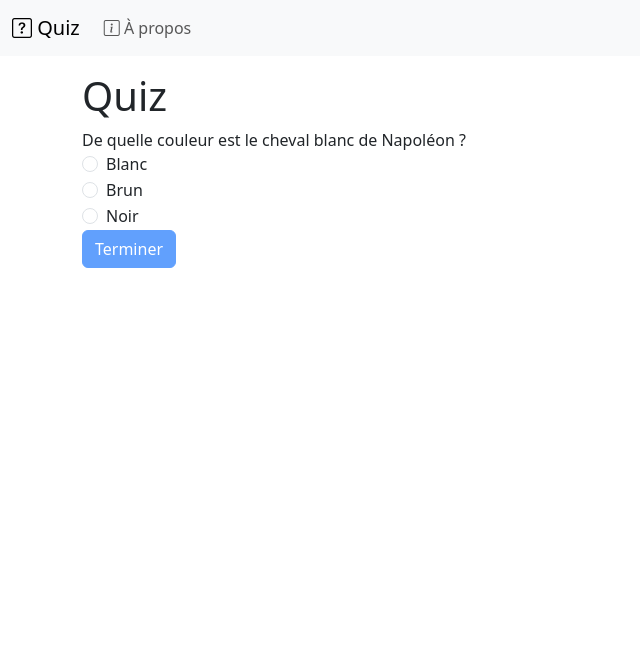
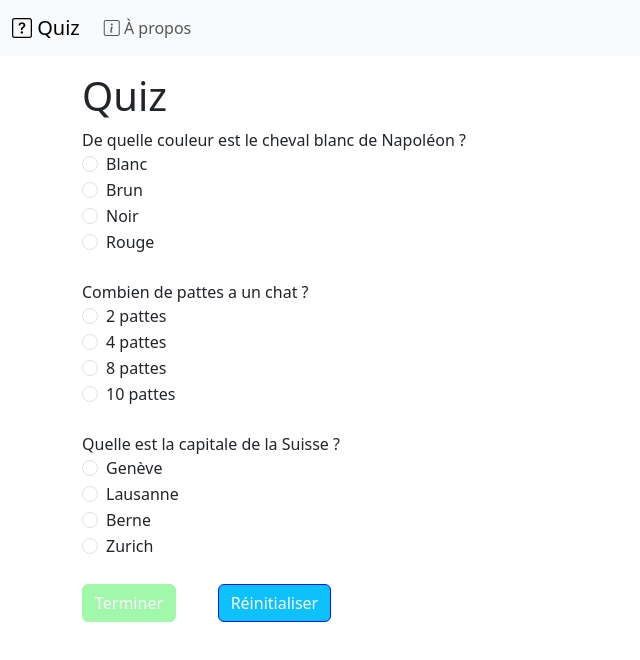
Before and after one commit to hepl-bs21inf5/sem07-project-Mia3105, a Vue app: page / in a window 1280 px wide. Shown: the top 660 px of the page, without its empty margins (0-640 px from the left). Built offline with nearby package versions, Linux system fonts and the light colour scheme.

Commit message:
Ajouter les fichiers

```diff
--- a/src/assets/main.css
+++ b/src/assets/main.css
@@ -1,17 +1,17 @@
 /* https://getbootstrap.com/docs/5.3/components/buttons/#variables */
 .btn-primary {
   --bs-btn-color: #fff;
-    --bs-btn-bg: #0d6efd;
-    --bs-btn-border-color: #0d6efd;
+  --bs-btn-bg: #0dc1fd;
+  --bs-btn-border-color: #0d11fd;
   --bs-btn-hover-color: #fff;
-    --bs-btn-hover-bg: #0b5ed7;
-    --bs-btn-hover-border-color: #0a58ca;
+  --bs-btn-hover-bg: #0d51fd;
+  --bs-btn-hover-border-color: #0d51fd;
   --bs-btn-focus-shadow-rgb: 49, 132, 253;
   --bs-btn-active-color: #fff;
-    --bs-btn-active-bg: #0a58ca;
-    --bs-btn-active-border-color: #0a53be;
+  --bs-btn-active-bg: #290dfd;
+  --bs-btn-active-border-color: #9f0000;
   --bs-btn-active-shadow: inset 0 3px 5px rgba(0, 0, 0, 0.125);
   --bs-btn-disabled-color: #fff;
-    --bs-btn-disabled-bg: #0d6efd;
-    --bs-btn-disabled-border-color: #0d6efd;
+  --bs-btn-disabled-bg: #70f57f;
+  --bs-btn-disabled-border-color: #70f57f;
 }
--- a/src/components/QuizForm.vue
+++ b/src/components/QuizForm.vue
@@ -1,15 +1,48 @@
 <script setup lang="ts">
-  import { computed, ref } from "vue";
+import { computed, ref } from 'vue'
 
-  const cheval = ref<string | null>(null);
-  const filled = computed<boolean>(() => cheval.value !== null);
+const cheval = ref<string | null>(null)
+const chat = ref<string | null>(null)
+const capitale = ref<string | null>(null)
+const filled = computed<boolean>(
+  () => cheval.value !== null && chat.value !== null && capitale.value !== null,
+)
 
-  function submit(event: Event): void {
-    event.preventDefault();
-    if (filled.value) {
-      alert(`Vous avez choisi la couleur ${cheval.value} !`);
-    }
+function submit(event: Event): void {
+  event.preventDefault()
+
+  let point = 0
+  if (cheval.value == 'blanc') {
+    point = point + 1
   }
+  if (chat.value == '4 pattes') {
+    point = point + 1
+  }
+  if (capitale.value == 'Berne') {
+    point = point + 1
+  }
+
+  let message: string = ''
+  if (point == 3) {
+    message = "Bravo ! C'est parfait !"
+  }
+
+  if (filled.value) {
+    alert(`
+    Vous avez choisi la couleur ${cheval.value}
+    Vous avez choisi ${chat.value}
+    Vous avez choisi la ville de ${capitale.value}
+
+
+    Vous avez fait ${point} sur 3 !
+    ${message}
+    `)
+  }
+}
+
+function refresh(): void {
+  location.reload()
+}
 </script>
 
 <template>
@@ -48,12 +81,121 @@
       />
       <label class="form-check-label" for="chevalNoir">Noir</label>
     </div>
-    <button
-      class="btn btn-primary"
-      :class="{ disabled: !filled }"
-      type="submit"
-    >
-      Terminer
-    </button>
+    <div class="form-check">
+      <input
+        id="chevalRouge"
+        v-model="cheval"
+        class="form-check-input"
+        type="radio"
+        name="cheval"
+        value="rouge"
+      />
+      <label class="form-check-label" for="chevalRouge">Rouge</label>
+    </div>
+  </form>
+  <br />
+
+  <form @submit="submit">
+    Combien de pattes a un chat ?
+    <div class="form-check">
+      <input
+        id="2pattes"
+        v-model="chat"
+        class="form-check-input"
+        type="radio"
+        name="chat"
+        value="2 pattes"
+      />
+      <label class="form-check-label" for="2pattes">2 pattes</label>
+    </div>
+    <div class="form-check">
+      <input
+        id="4pattes"
+        v-model="chat"
+        class="form-check-input"
+        type="radio"
+        name="chat"
+        value="4 pattes"
+      />
+      <label class="form-check-label" for="4pattes">4 pattes</label>
+    </div>
+    <div class="form-check">
+      <input
+        id="8pattes"
+        v-model="chat"
+        class="form-check-input"
+        type="radio"
+        name="chat"
+        value="8 pattes"
+      />
+      <label class="form-check-label" for="8pattes">8 pattes</label>
+    </div>
+    <div class="form-check">
+      <input
+        id="10pattes"
+        v-model="chat"
+        class="form-check-input"
+        type="radio"
+        name="chat"
+        value="10 pattes"
+      />
+      <label class="form-check-label" for="10pattes">10 pattes</label>
+    </div>
+  </form>
+  <br />
+
+  <form @submit="submit">
+    Quelle est la capitale de la Suisse ?
+    <div class="form-check">
+      <input
+        id="Geneve"
+        v-model="capitale"
+        class="form-check-input"
+        type="radio"
+        name="capitale"
+        value="Genève"
+      />
+      <label class="form-check-label" for="geneve">Genève</label>
+    </div>
+    <div class="form-check">
+      <input
+        id="Lausanne"
+        v-model="capitale"
+        class="form-check-input"
+        type="radio"
+        name="capitale"
+        value="Lausanne"
+      />
+      <label class="form-check-label" for="lausanne">Lausanne</label>
+    </div>
+    <div class="form-check">
+      <input
+        id="Berne"
+        v-model="capitale"
+        class="form-check-input"
+        type="radio"
+        name="capitale"
+        value="Berne"
+      />
+      <label class="form-check-label" for="berne">Berne</label>
+    </div>
+    <div class="form-check">
+      <input
+        id="Zurich"
+        v-model="capitale"
+        class="form-check-input"
+        type="radio"
+        name="capitale"
+        value="Zurich"
+      />
+      <label class="form-check-label" for="zurich">Zurich</label>
+    </div>
+  </form>
+  <br />
+
+  <form @submit="submit">
+    <button class="btn btn-primary" :class="{ disabled: !filled }" type="submit">Terminer</button>
+    &nbsp;&nbsp;&nbsp;&nbsp;&nbsp;&nbsp;&nbsp;&nbsp;
+    <button class="btn btn-primary" button @:click="refresh">Réinitialiser</button>
   </form>
 </template>
```
Also changed, not shown: 1 other file (tests, documents, lock files or other folders). Lines whose indentation alone changed are shown as unchanged.
